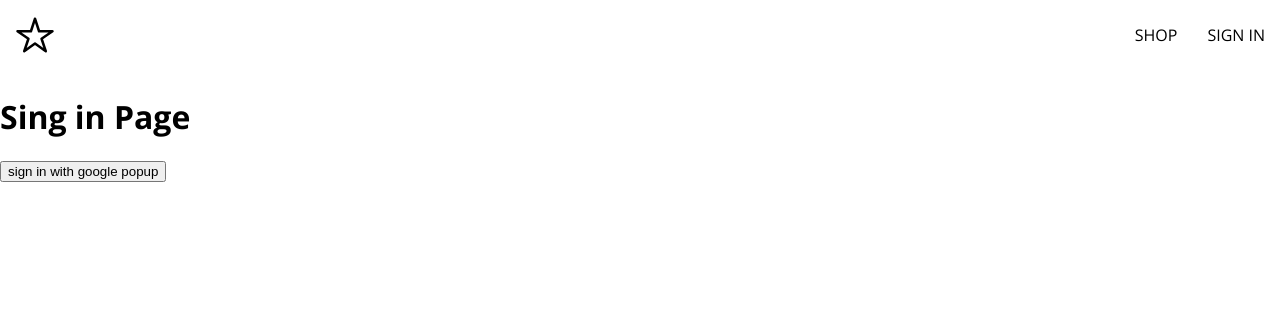
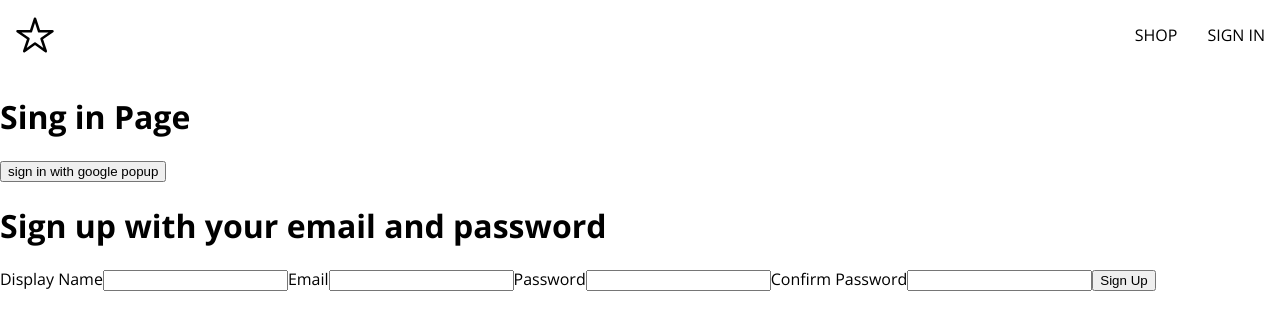
Before and after one commit to MohamedHNoor/star-clothing, a React (Create React App) app: page /sign-in in a window 1280 px wide. Shown: the top 330 px of the page. Built offline with nearby package versions, Linux system fonts and the light colour scheme.

Commit message:
Render signup component

```diff
--- a/src/routes/sign-in/sign-in.component.jsx
+++ b/src/routes/sign-in/sign-in.component.jsx
@@ -2,6 +2,7 @@ import {
   signInWithGooglePopUp,
   createUserDocumentFromAuth,
 } from '../../utils/firebase/firebase.utils';
+import SignUpForm from '../../components/sign-up-form/sign-up-form.component';
 
 const SignIn = () => {
   const logGoogleUser = async () => {
@@ -13,6 +14,7 @@ const SignIn = () => {
     <div>
       <h1>Sing in Page</h1>
       <button onClick={logGoogleUser}>sign in with google popup</button>
+      <SignUpForm />
     </div>
   );
 };
```
